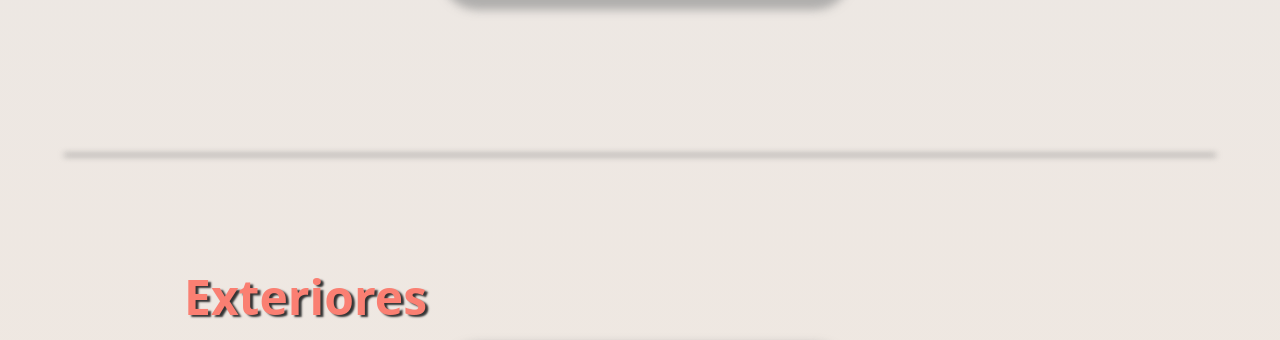
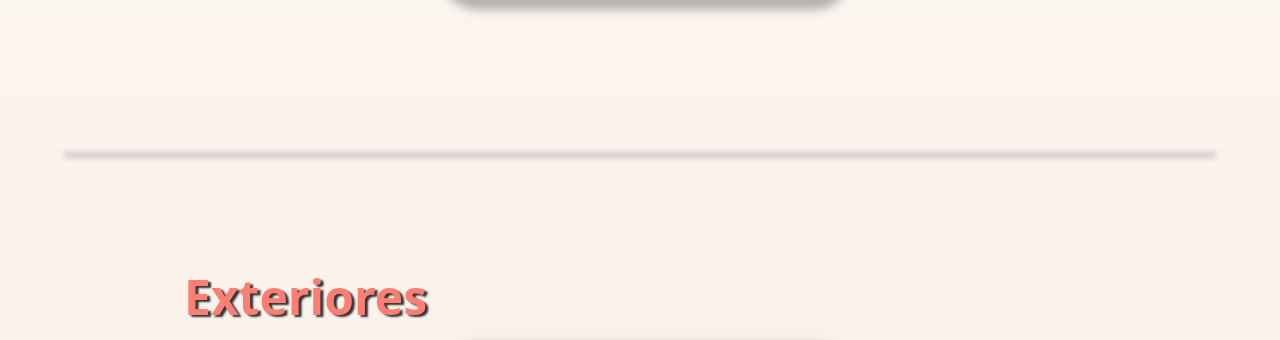
Before and after one commit to antricki/JS-PROYECTO-DIW-2022-23, a PHP site: page /gallery/gallery.php in a window 1280 px wide. Shown: the part 2114-2454 px from the top of the page. Run offline with PHP 8.4, Linux system fonts and the light colour scheme; some libraries are stand-ins or nearby versions.

Commit message:
degradado blanco arriba y naranja abajo

```diff
--- a/src/code/css/courses.css
+++ b/src/code/css/courses.css
@@ -6,8 +6,8 @@
 }
 
 body {
-  background-image: -webkit-gradient(linear, left top, left bottom, from(hsl(0deg, 0%, 92%)), color-stop(27%, hsl(20deg, 7%, 92%)), color-stop(47%, hsl(24deg, 12%, 92%)), color-stop(60%, hsl(30deg, 18%, 91%)), color-stop(69%, hsl(27deg, 24%, 91%)), color-stop(76%, hsl(28deg, 28%, 91%)), color-stop(81%, hsl(28deg, 35%, 90%)), color-stop(86%, hsl(27deg, 40%, 90%)), color-stop(90%, hsl(29deg, 49%, 90%)), color-stop(95%, hsl(28deg, 54%, 90%)), to(hsl(28deg, 59%, 89%)));
-  background-image: linear-gradient(180deg, hsl(0deg, 0%, 92%) 0%, hsl(20deg, 7%, 92%) 27%, hsl(24deg, 12%, 92%) 47%, hsl(30deg, 18%, 91%) 60%, hsl(27deg, 24%, 91%) 69%, hsl(28deg, 28%, 91%) 76%, hsl(28deg, 35%, 90%) 81%, hsl(27deg, 40%, 90%) 86%, hsl(29deg, 49%, 90%) 90%, hsl(28deg, 54%, 90%) 95%, hsl(28deg, 59%, 89%) 100%);
+  background-image: -webkit-gradient(linear, left top, left bottom, from(hsl(0deg, 0%, 100%)), color-stop(27%, hsl(20deg, 60%, 99%)), color-stop(47%, hsl(26deg, 64%, 98%)), color-stop(60%, hsl(30deg, 63%, 97%)), color-stop(69%, hsl(28deg, 62%, 96%)), color-stop(76%, hsl(28deg, 63%, 95%)), color-stop(81%, hsl(28deg, 58%, 94%)), color-stop(86%, hsl(27deg, 58%, 93%)), color-stop(90%, hsl(29deg, 58%, 92%)), color-stop(95%, hsl(29deg, 59%, 90%)), to(hsl(28deg, 59%, 89%)));
+  background-image: linear-gradient(180deg, hsl(0deg, 0%, 100%) 0%, hsl(20deg, 60%, 99%) 27%, hsl(26deg, 64%, 98%) 47%, hsl(30deg, 63%, 97%) 60%, hsl(28deg, 62%, 96%) 69%, hsl(28deg, 63%, 95%) 76%, hsl(28deg, 58%, 94%) 81%, hsl(27deg, 58%, 93%) 86%, hsl(29deg, 58%, 92%) 90%, hsl(29deg, 59%, 90%) 95%, hsl(28deg, 59%, 89%) 100%);
   color: aliceblue;
 }
 
--- a/src/code/css/gallery.css
+++ b/src/code/css/gallery.css
@@ -13,16 +13,16 @@
 body {
   background-image: linear-gradient(
     180deg,
-    hsl(0deg 0% 92%) 0%,
-    hsl(20deg 7% 92%) 27%,
-    hsl(24deg 12% 92%) 47%,
-    hsl(30deg 18% 91%) 60%,
-    hsl(27deg 24% 91%) 69%,
-    hsl(28deg 28% 91%) 76%,
-    hsl(28deg 35% 90%) 81%,
-    hsl(27deg 40% 90%) 86%,
-    hsl(29deg 49% 90%) 90%,
-    hsl(28deg 54% 90%) 95%,
+    hsl(0deg 0% 100%) 0%,
+    hsl(20deg 60% 99%) 27%,
+    hsl(26deg 64% 98%) 47%,
+    hsl(30deg 63% 97%) 60%,
+    hsl(28deg 62% 96%) 69%,
+    hsl(28deg 63% 95%) 76%,
+    hsl(28deg 58% 94%) 81%,
+    hsl(27deg 58% 93%) 86%,
+    hsl(29deg 58% 92%) 90%,
+    hsl(29deg 59% 90%) 95%,
     hsl(28deg 59% 89%) 100%
   );
 }
```
Also changed, not shown: src/code/scss/courses.scss (+10 -10 lines).
